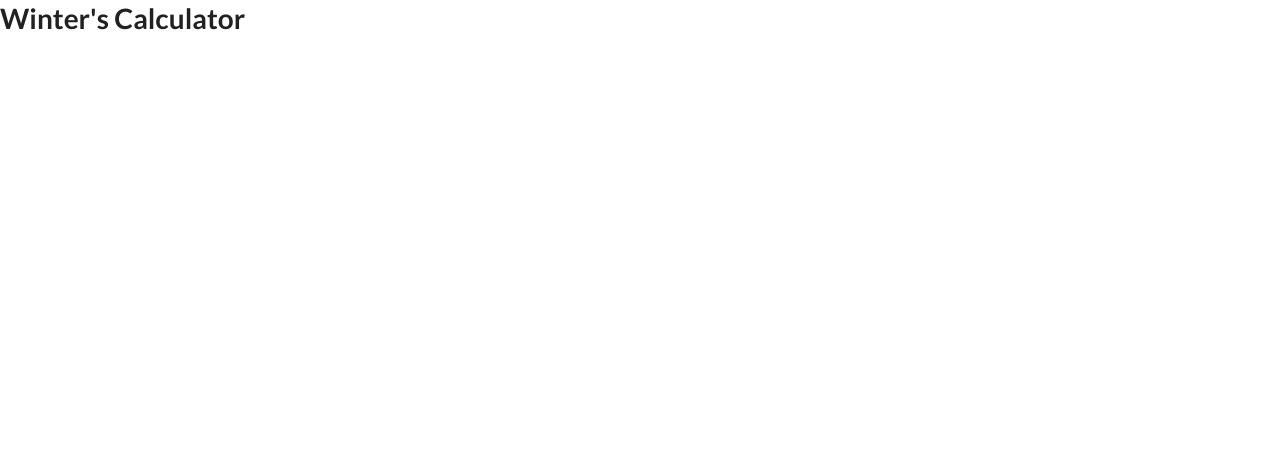
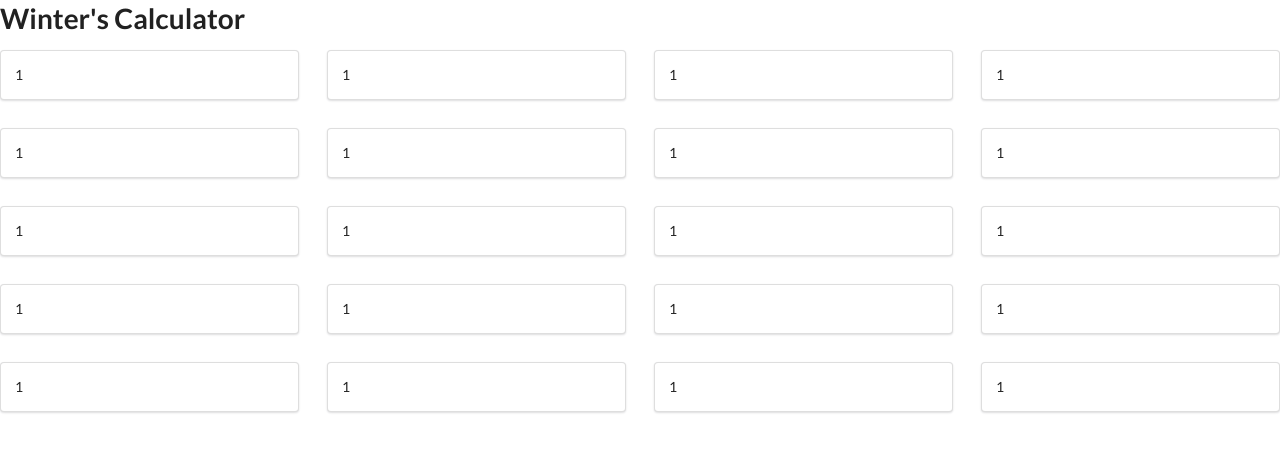
Before and after one commit to wrunion/calculator-solo, a plain HTML site: page index.html in a window 1280 px wide. Drawn offline with nearby package versions, Linux system fonts and the light colour scheme.

Commit message:
Add working flexible 4x5 cell semantic ui grid.

```diff
--- a/index.html
+++ b/index.html
@@ -31,13 +31,201 @@
 
 </head>
 <body>
-  <div class="container-fluid">
-
+  <div class="container">
   <h1>Winter's Calculator</h1>
 
   <form id="calculator">
+  <!-- <div class="ui four column centered padded grid container">
+      <div class="four column row">
+        <div class="red column">x</div>
+        <div class="red column">x</div>
+        <div class="red column">x</div>
+        <div class="red column">x</div>
+      </div>
+      <div class="four column row">
+        <div class="red column">x</div>
+        <div class="red column">x</div>
+        <div class="red column">x</div>
+        <div class="red column">x</div>
+      </div>
+      <div class="four column row">
+        <div class="red column">x</div>
+        <div class="red column">x</div>
+        <div class="red column">x</div>
+        <div class="red column">x</div>
+      </div>
+      <div class="four column row">
+        <div class="red column">x</div>
+        <div class="red column">x</div>
+        <div class="red column">x</div>
+        <div class="red column">x</div>
+      </div>
+      <div class="four column row">
+        <div class="red column">x</div>
+        <div class="red column">x</div>
+        <div class="red column">x</div>
+        <div class="red column">x</div>
+      </div> -->
 
 
+      <div class="ui four column grid">
+        <div class="stretched row">
+          <div class="column">
+            <div class="ui segment">
+              1
+            </div>
+          </div>
+          <div class="column">
+            <div class="ui segment">
+              1
+            </div>
+          </div>
+          <div class="column">
+            <div class="ui segment">
+              1
+            </div>
+          </div>
+          <div class="column">
+            <div class="ui segment">
+              1
+            </div>
+          </div>
+        </div>
+        <div class="stretched row">
+          <div class="column">
+            <div class="ui segment">
+              1
+            </div>
+          </div>
+          <div class="column">
+            <div class="ui segment">
+              1
+            </div>
+          </div>
+          <div class="column">
+            <div class="ui segment">
+              1
+            </div>
+          </div>
+          <div class="column">
+            <div class="ui segment">
+              1
+            </div>
+          </div>
+        </div>
+        <div class="stretched row">
+          <div class="column">
+            <div class="ui segment">
+              1
+            </div>
+          </div>
+          <div class="column">
+            <div class="ui segment">
+              1
+            </div>
+          </div>
+          <div class="column">
+            <div class="ui segment">
+              1
+            </div>
+          </div>
+          <div class="column">
+            <div class="ui segment">
+              1
+            </div>
+          </div>
+        </div>
+        <div class="stretched row">
+          <div class="column">
+            <div class="ui segment">
+              1
+            </div>
+          </div>
+          <div class="column">
+            <div class="ui segment">
+              1
+            </div>
+          </div>
+          <div class="column">
+            <div class="ui segment">
+              1
+            </div>
+          </div>
+          <div class="column">
+            <div class="ui segment">
+              1
+            </div>
+          </div>
+        </div>
+        <div class="stretched row">
+          <div class="column">
+            <div class="ui segment">
+              1
+            </div>
+          </div>
+          <div class="column">
+            <div class="ui segment">
+              1
+            </div>
+          </div>
+          <div class="column">
+            <div class="ui segment">
+              1
+            </div>
+          </div>
+          <div class="column">
+            <div class="ui segment">
+              1
+            </div>
+          </div>
+        </div>
+
+
+
+
+          </div>
+        </div>
+      </div>
+      <!-- <div class="row">
+        <div class="column">
+          <button class="ui blue button">x</button>
+        </div>
+        <div class="column">
+          <button class="ui blue button">x</button>
+        </div>
+        <div class="column">
+          <button class="ui blue button">x</button>
+        </div>
+      </div>
+
+      <div class="row">
+        <div class="column">
+          <button class="ui blue button">x</button>
+        </div>
+        <div class="column">
+          <button class="ui blue button">x</button>
+        </div>
+        <div class="column">
+          <button class="ui blue button">x</button>
+        </div>
+      </div>
+
+      <div class="row">
+        <div class="column">
+          <button class="ui blue button">x</button>
+        </div>
+        <div class="column">
+          <button class="ui blue button">x</button>
+        </div>
+        <div class="column">
+          <button class="ui blue button">x</button>
+        </div>
+      </div>
+     -->
+
+
+
+  </div>
   </form>
   </div>
 </body>
```
